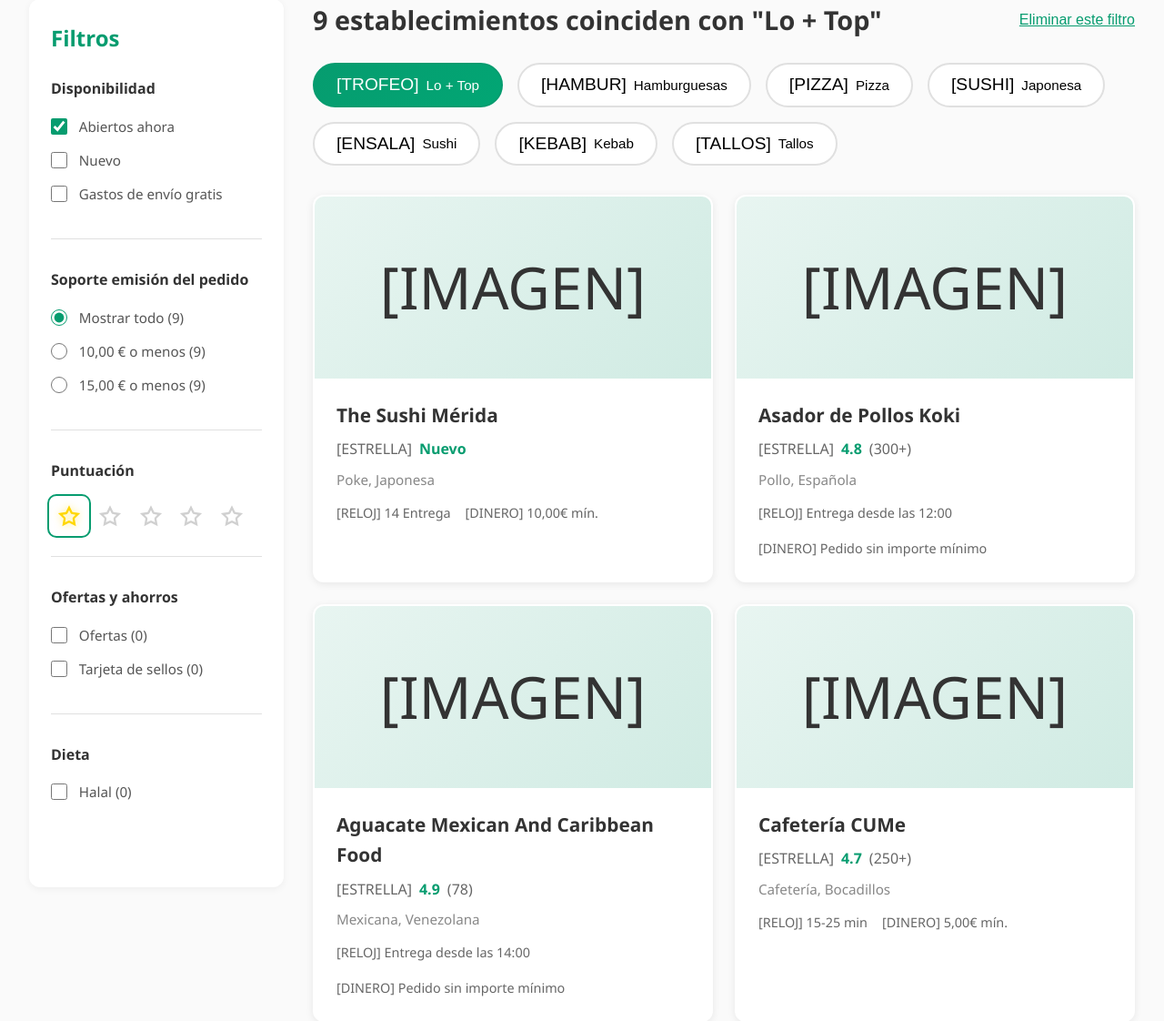
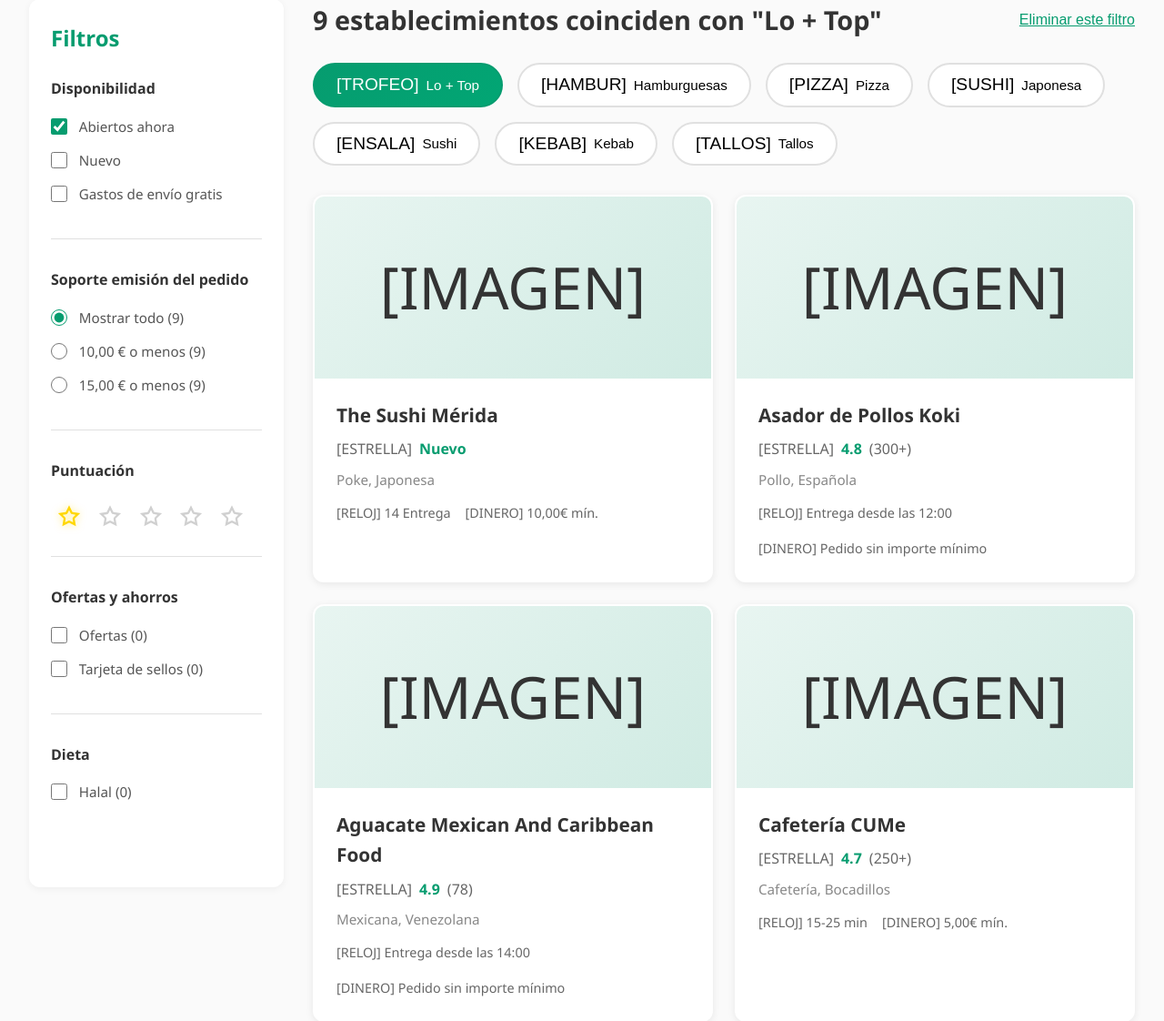
Before and after one commit to Kabra23/Trabajo-TW, a Spring Boot app: page /restaurantes in a window 1280 px wide, after a click that opens the changed part. Shown: the part 222-1344 px from the top of the page at 91% size. Run offline with Spring Boot 4, Linux system fonts and the light colour scheme.

Commit message:
Fix: Remove border box from star rating filter on mouse click
Co-authored-by: Kabra23 <130553178+Kabra23@users.noreply.github.com>

```diff
--- a/tw/src/main/resources/static/css/restaurantes.css
+++ b/tw/src/main/resources/static/css/restaurantes.css
@@ -288,8 +288,8 @@ body {
     }
 }
 
-/* Accesibilidad - Focus */
-.star-checkbox:focus + .star-label {
+/* Accesibilidad - Focus (solo teclado) */
+.star-checkbox:focus-visible + .star-label {
     outline: 2px solid #069c6f;
     outline-offset: 2px;
     border-radius: 6px;
```
Also changed, not shown: 1 other file.
